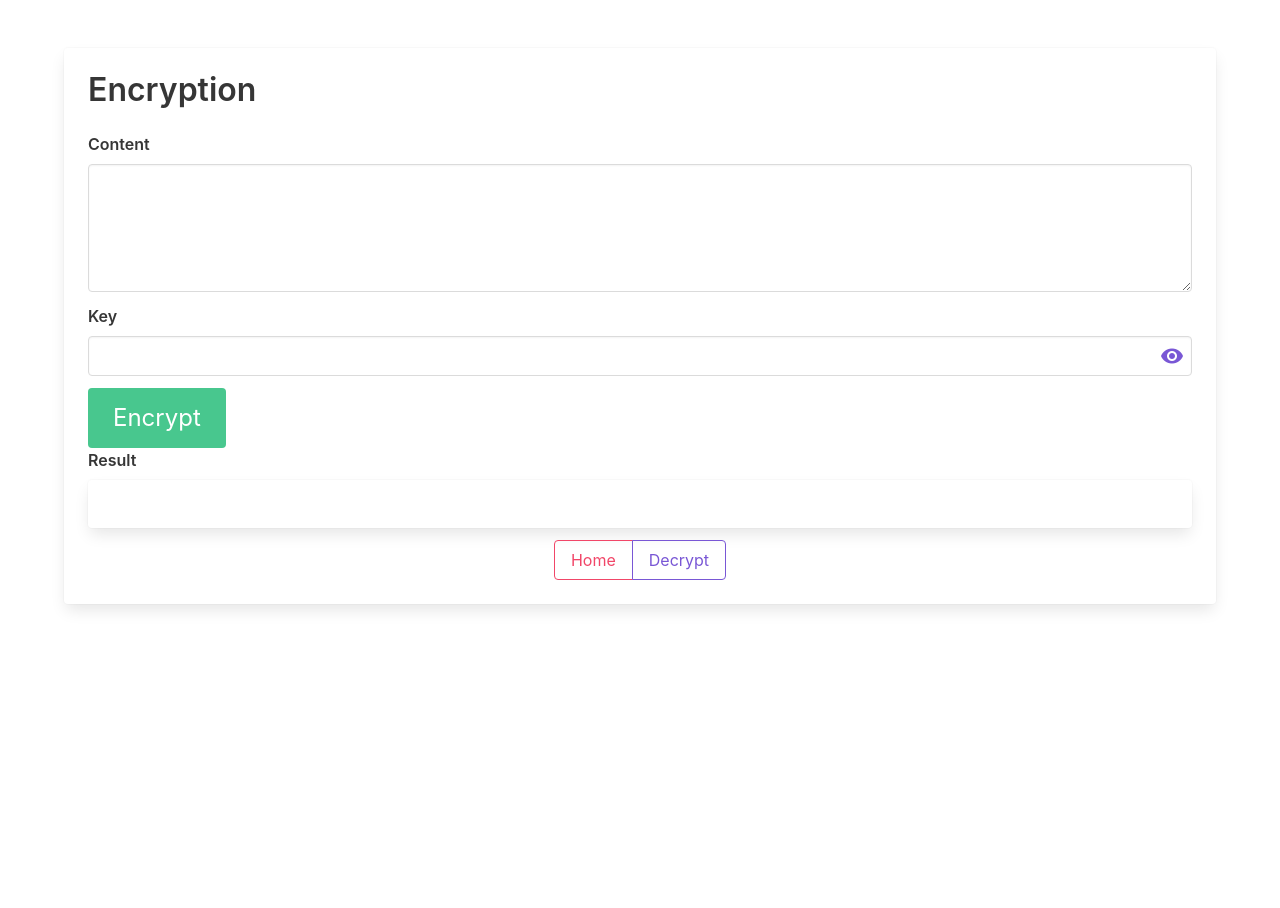
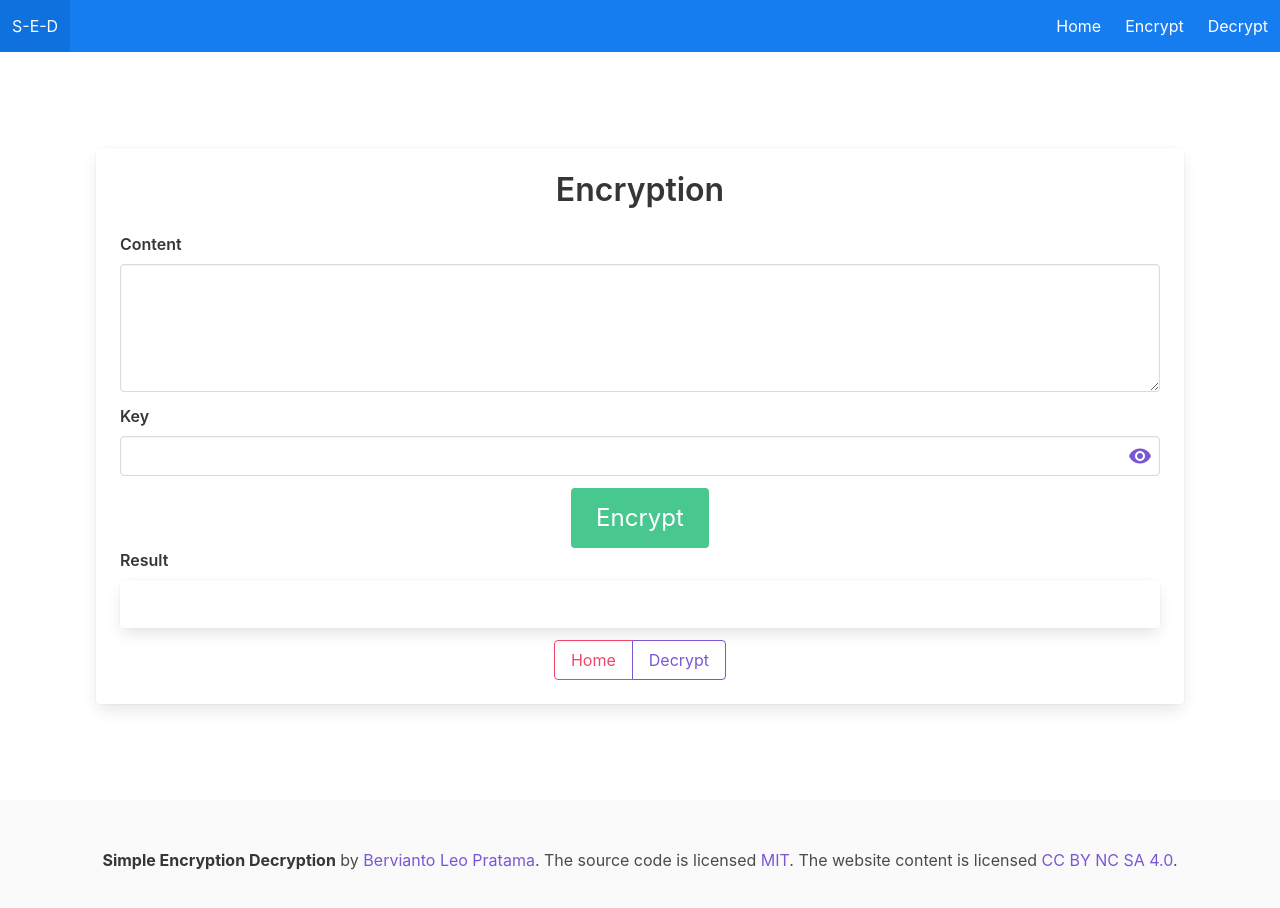
Before and after one commit to bervProject/SimpleEncryptDecryptPage, a Vue app: page /#/encrypt in a window 1280 px wide. Shown: the top 908 px of the page. Before the commit the page ends 800 px from the top, so only its background shows below. Built offline with nearby package versions, Linux system fonts and the light colour scheme.

Commit message:
Add Header and Footer, Update Text to center

```diff
--- /dev/null
+++ b/src/App.ts
@@ -0,0 +1,11 @@
+import Vue from 'vue';
+import BaseFooter from '@/components/BaseFooter.vue';
+import BaseHeader from '@/components/BaseHeader.vue';
+
+export default Vue.extend({
+  name: 'app',
+  components: {
+    BaseFooter,
+    BaseHeader,
+  },
+});
--- a/src/App.vue
+++ b/src/App.vue
@@ -1,5 +1,12 @@
 <template>
   <div id="app">
-    <router-view/>
+    <base-header/>
+    <section class="section">
+      <router-view/>
+    </section>
+    <base-footer/>
   </div>
 </template>
+
+<script lang="ts" src="./App.ts">
+</script>
--- /dev/null
+++ b/src/components/BaseFooter.ts
@@ -0,0 +1,5 @@
+
+import Vue from 'vue';
+export default Vue.extend({
+  name: 'base-footer',
+});
--- /dev/null
+++ b/src/components/BaseFooter.vue
@@ -0,0 +1,18 @@
+<template>
+  <footer class="footer">
+    <div class="content has-text-centered">
+      <p>
+        <strong>Simple Encryption Decryption</strong> by
+        <a href="https://berviantoleo.github.io">Bervianto Leo Pratama</a>. The source code is licensed
+        <a href="http://opensource.org/licenses/mit-license.php">MIT</a>. The website content
+        is licensed
+        <a
+          href="http://creativecommons.org/licenses/by-nc-sa/4.0/"
+        >CC BY NC SA 4.0</a>.
+      </p>
+    </div>
+  </footer>
+</template>
+
+<script lang="ts" src="./BaseFooter.ts">
+</script>
--- /dev/null
+++ b/src/components/BaseHeader.ts
@@ -0,0 +1,5 @@
+
+import Vue from 'vue';
+export default Vue.extend({
+  name: 'base-header',
+});
--- /dev/null
+++ b/src/components/BaseHeader.vue
@@ -0,0 +1,15 @@
+<template>
+  <b-navbar type="is-info" fixed-top>
+    <template slot="brand">
+      <b-navbar-item tag="router-link" to="/">S-E-D</b-navbar-item>
+    </template>
+    <template slot="end">
+      <b-navbar-item tag="router-link" to="/">Home</b-navbar-item>
+      <b-navbar-item tag="router-link" to="/encrypt">Encrypt</b-navbar-item>
+      <b-navbar-item tag="router-link" to="/decrypt">Decrypt</b-navbar-item>
+    </template>
+  </b-navbar>
+</template>
+
+<script lang="ts" src="./BaseHeader.ts">
+</script>
--- /dev/null
+++ b/src/views/Decryption.ts
@@ -0,0 +1,25 @@
+import Vue from 'vue';
+import CryptoJS from 'crypto-js';
+
+export default Vue.extend({
+  data() {
+    return {
+      content: '',
+      key: '',
+      result: '',
+    };
+  },
+  methods: {
+    decryptNow() {
+      if (this.content && this.key) {
+        const resultChiper = CryptoJS.AES.decrypt(this.content, this.key);
+        this.result = resultChiper.toString(CryptoJS.enc.Utf8);
+      } else {
+        this.$buefy.snackbar.open({
+          message: 'Please fill all form',
+          type: 'is-danger',
+        });
+      }
+    },
+  },
+});
--- a/src/views/Decryption.vue
+++ b/src/views/Decryption.vue
@@ -3,19 +3,19 @@
     <div class="container">
       <div class="card">
         <div class="card-content">
-          <h1 class="title">Decryption</h1>
+          <h1 class="title has-text-centered">Decryption</h1>
           <b-field label="Content">
             <b-input type="textarea" v-model="content" required></b-input>
           </b-field>
           <b-field label="Key">
             <b-input type="password" v-model="key" min="5" required password-reveal></b-input>
           </b-field>
-          <b-button type="is-success" size="is-large" @click="decryptNow">Decrypt</b-button>
+          <div class="has-text-centered">
+            <b-button type="is-success" size="is-large" @click="decryptNow">Decrypt</b-button>
+          </div>
           <b-field label="Result">
             <div class="card">
-              <div class="card-content">
-                {{result}}
-              </div>
+              <div class="card-content">{{result}}</div>
             </div>
           </b-field>
           <div class="buttons has-addons is-centered">
@@ -28,30 +28,5 @@
   </section>
 </template>
 
-<script lang="ts">
-import Vue from 'vue';
-import CryptoJS from 'crypto-js';
-
-export default Vue.extend({
-  data() {
-    return {
-      content: '',
-      key: '',
-      result: '',
-    };
-  },
-  methods: {
-    decryptNow() {
-      if (this.content && this.key) {
-        const resultChiper = CryptoJS.AES.decrypt(this.content, this.key);
-        this.result = resultChiper.toString(CryptoJS.enc.Utf8);
-      } else {
-        this.$buefy.snackbar.open({
-          message: 'Please fill all form',
-          type: 'is-danger',
-        });
-      }
-    },
-  },
-});
+<script lang="ts" src="./Decryption.ts">
 </script>
--- /dev/null
+++ b/src/views/Encryption.ts
@@ -0,0 +1,26 @@
+import Vue from 'vue';
+import CryptoJS from 'crypto-js';
+
+export default Vue.extend({
+  data() {
+    return {
+      content: '',
+      key: '',
+      result: '',
+    };
+  },
+  methods: {
+    encryptNow() {
+      if (this.content && this.key) {
+        const resultChiper = CryptoJS.AES.encrypt(this.content, this.key);
+        this.result = resultChiper.toString();
+      } else {
+        this.$buefy.snackbar.open({
+          message: 'Please fill all form',
+          type: 'is-danger',
+          position: 'is-bottom',
+        });
+      }
+    },
+  },
+});
--- a/src/views/Encryption.vue
+++ b/src/views/Encryption.vue
@@ -3,19 +3,19 @@
     <div class="container">
       <div class="card">
         <div class="card-content">
-          <h1 class="title">Encryption</h1>
+          <h1 class="title has-text-centered">Encryption</h1>
           <b-field label="Content">
             <b-input type="textarea" v-model="content" required></b-input>
           </b-field>
           <b-field label="Key">
             <b-input type="password" v-model="key" min="5" required password-reveal></b-input>
           </b-field>
-          <b-button type="is-success" size="is-large" @click="encryptNow">Encrypt</b-button>
+          <div class="has-text-centered">
+            <b-button type="is-success" size="is-large" @click="encryptNow">Encrypt</b-button>
+          </div>
           <b-field label="Result">
             <div class="card">
-              <div class="card-content">
-                {{result}}
-              </div>
+              <div class="card-content">{{result}}</div>
             </div>
           </b-field>
           <div class="buttons has-addons is-centered">
@@ -28,31 +28,5 @@
   </section>
 </template>
 
-<script lang="ts">
-import Vue from 'vue';
-import CryptoJS from 'crypto-js';
-
-export default Vue.extend({
-  data() {
-    return {
-      content: '',
-      key: '',
-      result: '',
-    };
-  },
-  methods: {
-    encryptNow() {
-      if (this.content && this.key) {
-        const resultChiper = CryptoJS.AES.encrypt(this.content, this.key);
-        this.result = resultChiper.toString();
-      } else {
-        this.$buefy.snackbar.open({
-          message: 'Please fill all form',
-          type: 'is-danger',
-          position: 'is-bottom',
-        });
-      }
-    },
-  },
-});
+<script lang="ts" src="./Encryption.ts">
 </script>
```
